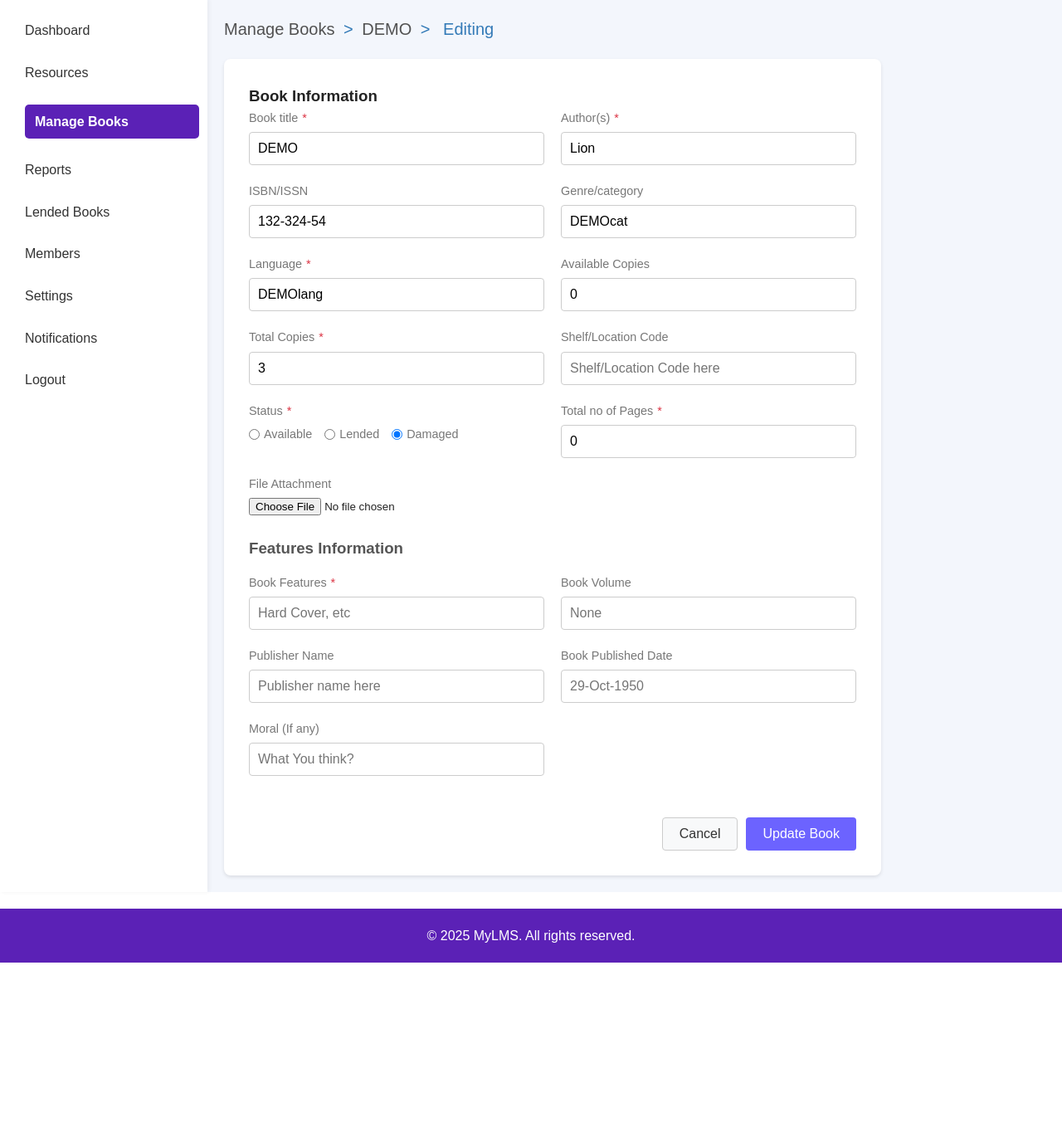
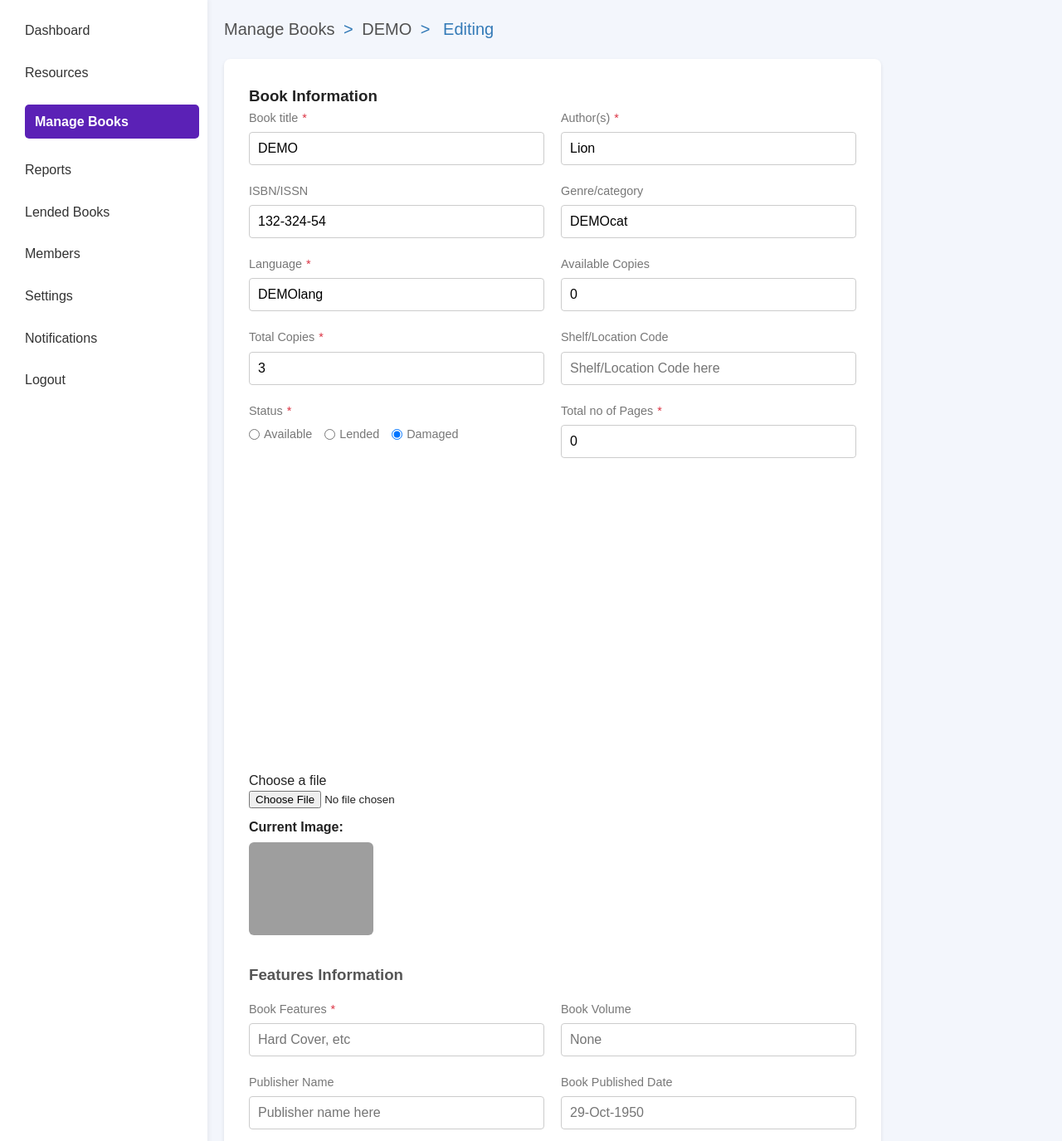
Before and after one commit to Vinay1291/Library-Management-System, a PHP site: page /admin/edit-book.php?id=1 in a window 1280 px wide. Shown: the part 71-1446 px from the top of the page at 83% size. Before the commit the page ends 1231 px from the top, so only its background shows below. Run offline with PHP 8.4, Linux system fonts and the light colour scheme; a user stored in the database is signed in; data comes from the database, SQL or seed files in the repository; tables that the repository leaves empty hold one stand-in row (values such as "Sample post"); data that the repository does not hold is empty; grey boxes are pictures that could not be loaded.

Commit message:
i dont know

```diff
--- a/admin/edit-book.php
+++ b/admin/edit-book.php
@@ -99,17 +99,12 @@ if ($_SERVER['REQUEST_METHOD'] === 'POST') {
 
     var_dump($status);
 
-    $stmt->execute();
-
-    header("Location: book_details.php?id=$id&updated=1");
-    exit;
-
-    // if ($stmt->execute()) { // likely here
-    //     header("Location: book_details.php?id=$id&updated=1");
-    //     exit;
-    // } else {
-    //     echo "Execute failed: " . $stmt->error;
-    // }
+    if ($stmt->execute()) { // likely here
+        header("Location: book_details.php?id=$id&updated=1");
+        exit;
+    } else {
+        echo "Execute failed: " . $stmt->error;
+    }
 
     $stmt->close();
 }
@@ -211,10 +206,16 @@ $activePage = 'manage-books';
                                     <input type="number" name="total_pages" placeholder="10 to 10,000" value="<?= htmlspecialchars($book['total_pages'] ?? '') ?>">
                                 </div>
                                 <div class="form-group">
-                                    <label for="fileAttachment">File Attachment</label>
-                                    <div class="form-group ">
-                                        <input type="file" name="cover_image" placeholder="Choose a file" value="<?= htmlspecialchars($book['cover_image'] ?? '') ?>">
-                                    </div>
+                                    <svg viewBox="0 0 24 24"><path fill="currentColor" d="..."/></svg>
+                                    <span>Choose a file</span>
+                                    <input type="file" name="cover_image" id="fileAttachment">
+
+                                    <?php if (!empty($book['cover_image'])): ?>
+                                        <div style="margin-top: 10px;">
+                                            <strong>Current Image:</strong><br>
+                                            <img src="assets/uploads/<?= htmlspecialchars($book['cover_image']) ?>" alt="Cover Image" style="max-width: 150px; border-radius: 6px; margin-top: 5px;">
+                                        </div>
+                                    <?php endif; ?>
                                 </div>
                             </div>
                         </div>
```
